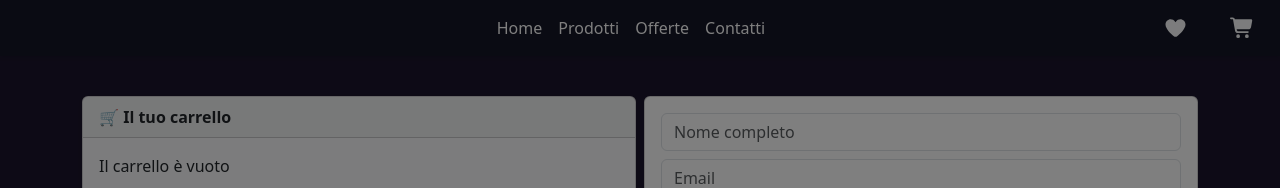
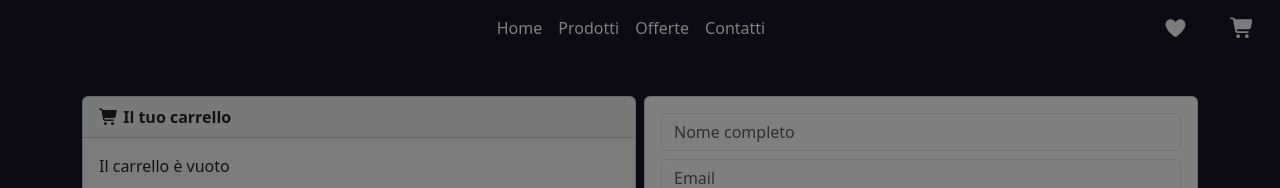
Before and after one commit to asiavenditti/critical20-frontend, a React (Vite) app: page /checkout in a window 1280 px wide. Shown: the top 188 px of the page. Built offline with nearby package versions, Linux system fonts and the light colour scheme; a web font is replaced by a local one.

Commit message:
change icon

```diff
--- a/src/components/CardCart.jsx
+++ b/src/components/CardCart.jsx
@@ -1,4 +1,4 @@
-import { faTrash } from "@fortawesome/free-solid-svg-icons";
+import { faTrash, faCartShopping } from "@fortawesome/free-solid-svg-icons";
 import { FontAwesomeIcon } from "@fortawesome/react-fontawesome";
 import { Link } from "react-router";
 
@@ -29,7 +29,9 @@ export default function CardCart({
   return (
     <>
       <div className="card bg-light shadow-sm">
-        <div className="card-header fw-bold">🛒 Il tuo carrello</div>
+        <div className="card-header fw-bold">
+          <FontAwesomeIcon icon={faCartShopping} /> Il tuo carrello
+        </div>
         <div className="card-body overflow-auto" style={{ maxHeight: "680px" }}>
           {productCart.length === 0 ? (
             <p>Il carrello è vuoto</p>
```
